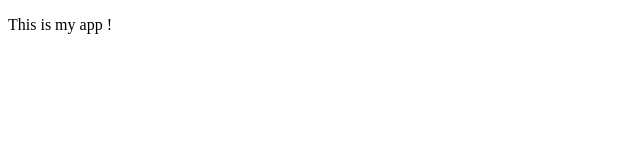
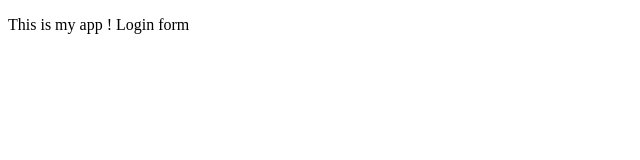
Before and after one commit to qayyumisaa/myappsample, a plain HTML site: page index.html in a window 1280 px wide. Shown: the full height of the page, 0-640 px from the left. Drawn offline with Linux system fonts and the light colour scheme.

Commit message:
login form

```diff
--- a/index.html
+++ b/index.html
@@ -4,6 +4,8 @@
     <title>My App</title>
 </head>
 <body>
-    <p>This is my app !</p>
+    <p>This is my app !
+        Login form
+    </p>
 </body>
 </html>
```
Also changed, not shown: login.html (added, +1 -0 lines).
